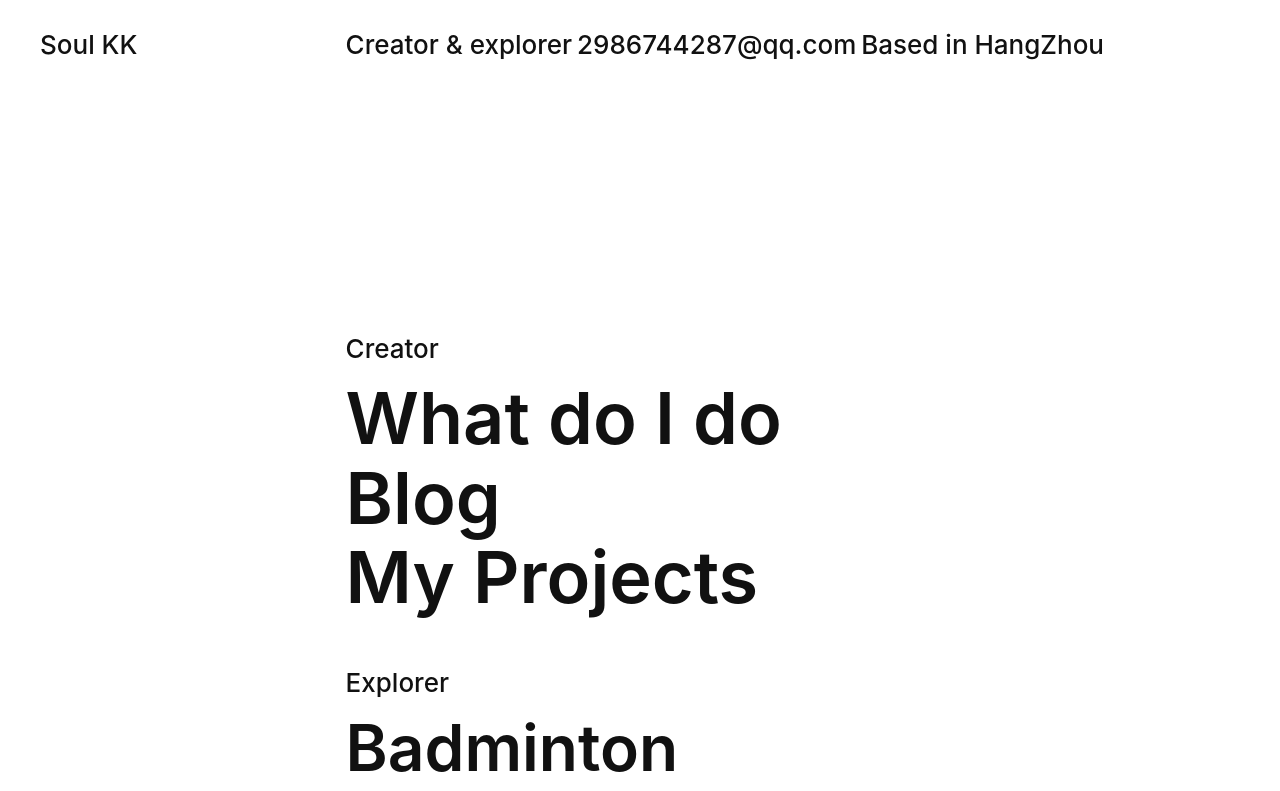
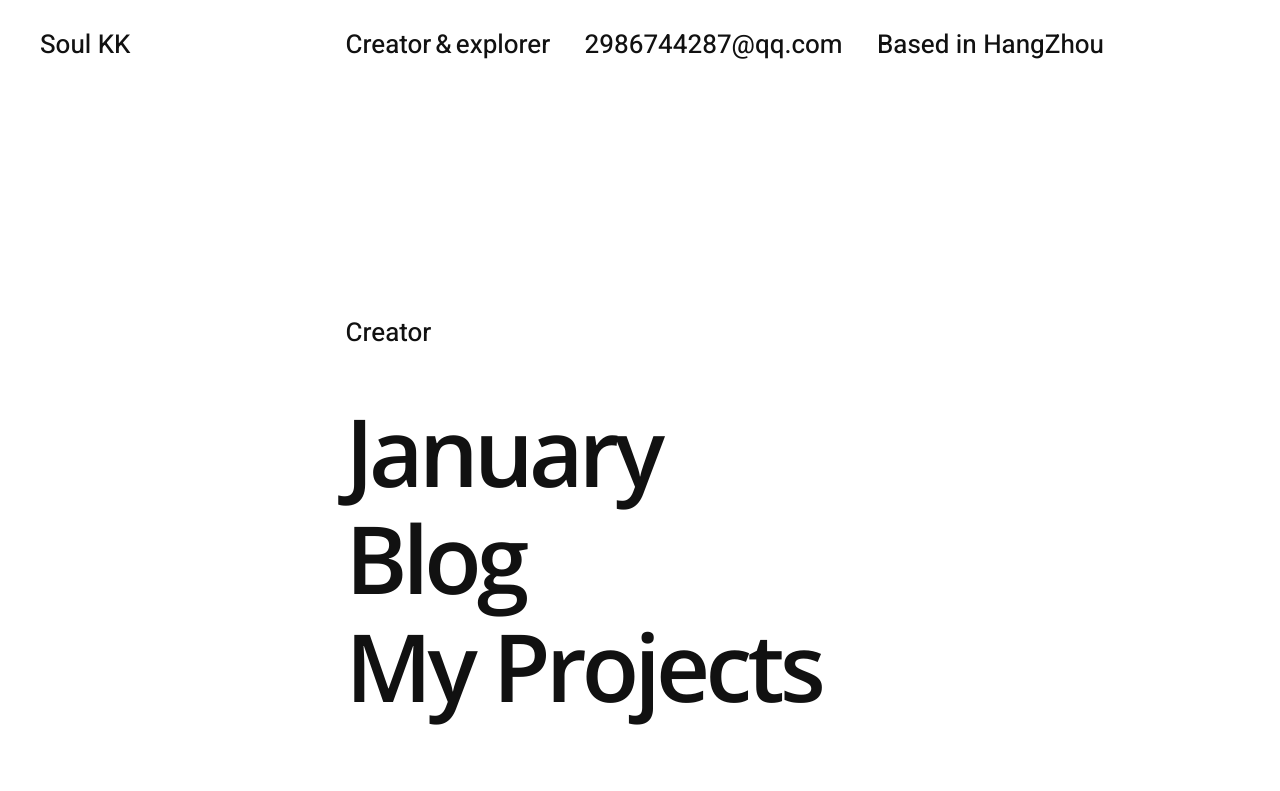
Before and after one commit to soul-kk/myWWW, a Next.js app: page / in a window 1280 px wide. Shown: the top 791 px of the page. Built offline with nearby package versions, Linux system fonts and the light colour scheme.

Commit message:
UI: 优化mainContent

```diff
--- a/src/app/globals.css
+++ b/src/app/globals.css
@@ -1,12 +1,31 @@
 @import "tailwindcss";
+
+@font-face {
+  font-family: "Roboto";
+  src: url("/fonts/Roboto-VariableFont_wdth,wght.ttf") format("truetype");
+  font-weight: 100 900;
+  font-style: normal;
+  font-display: swap;
+}
+
+@font-face {
+  font-family: "Open Sans";
+  src: url("/fonts/OpenSans-VariableFont_wdth,wght.ttf") format("truetype");
+  font-weight: 100 900;
+  font-style: normal;
+  font-display: swap;
+}
 
 @theme {
   --color-ink: #111111;
   --color-paper: #ffffff;
+  --font-roboto: "Roboto", sans-serif;
+  --font-open-sans: "Open Sans", sans-serif;
 }
 
 html {
-  font-family: -apple-system, BlinkMacSystemFont, "SF Pro Text", "Helvetica Neue", Arial, sans-serif;
+  font-family: "Roboto", sans-serif;
+  font-weight: 450;
 }
 
 body {
--- a/src/components/Footer.tsx
+++ b/src/components/Footer.tsx
@@ -48,7 +48,7 @@ export default function Footer() {
         <div className="mb-8">
           <Link
             href={`mailto:${siteData.email}`}
-            className="text-[36px] font-medium tracking-[-0.01em]"
+            className="text-[36px] tracking-[-0.01em]"
           >
             {siteData.email}
           </Link>
--- a/src/components/Header.tsx
+++ b/src/components/Header.tsx
@@ -2,14 +2,14 @@ import { siteData } from "@/lib/data";
 
 export default function Header() {
   return (
-    <header className="col-span-full grid grid-cols-subgrid text-[26px] font-medium text-ink whitespace-nowrap">
+    <header className="col-span-full grid grid-cols-subgrid text-[26px] text-ink whitespace-nowrap">
 
       <div id="header-left" className="self-center py-[25px] pl-10 pr-5">
         {siteData.name}
       </div>
 
       <div id="header-right" className="flex items-center justify-between py-[25px] pr-44">
-        <div>Creator &amp; explorer</div>
+        <div>Creator<span className="px-1">&amp;</span>explorer</div>
         <div>2986744287@qq.com</div>
         <div>Based in HangZhou</div>
 
--- a/src/components/MainContent.tsx
+++ b/src/components/MainContent.tsx
@@ -1,43 +1,39 @@
 import Link from "next/link";
 import SectionLabel from "@/components/SectionLabel";
 import { creatorItems, explorerItems } from "@/lib/data";
+import TabLabel from "./TabLabel";
 
 export default function MainContent() {
   // No padding-left needed — grid placement in col2 already aligns with Creator & explorer
   return (
-    <main className="pt-60 pr-20 pb-20">
+    <main className="pt-28 pr-20 pb-20">
       {/* CREATOR section */}
       <section className="mb-12">
         <SectionLabel>Creator</SectionLabel>
-        <ul className="list-none flex flex-col gap-1">
+
+        <div className="flex flex-col gap-1">
           {creatorItems.map((item) => (
-            <li key={item.label}>
-              <Link
-                href={item.href}
-                className="text-[72px] font-semibold leading-[1.05] text-ink block"
-              >
+            <TabLabel key={item.label}>
+              <Link href={item.href}>
                 {item.label}
               </Link>
-            </li>
+            </TabLabel>
           ))}
-        </ul>
+        </div>
       </section>
 
       {/* EXPLORER section */}
       <section>
         <SectionLabel>Explorer</SectionLabel>
-        <ul className="list-none flex flex-col gap-1">
+        <div className=" flex flex-col gap-1">
           {explorerItems.map((item) => (
-            <li key={item.label}>
-              <Link
-                href={item.href}
-                className="text-[64px] font-semibold leading-[1.05] text-ink block"
-              >
+            <TabLabel key={item.label}>
+              <Link href={item.href}>
                 {item.label}
               </Link>
-            </li>
+            </TabLabel>
           ))}
-        </ul>
+        </div>
       </section>
     </main>
   );
--- a/src/components/SectionLabel.tsx
+++ b/src/components/SectionLabel.tsx
@@ -1,6 +1,6 @@
 export default function SectionLabel({ children }: { children: React.ReactNode }) {
   return (
-    <p className="text-[26px] font-medium mb-3">
+    <p className="text-[26px] mb-12 mt-28">
       {children}
     </p>
   );
--- /dev/null
+++ b/src/components/TabLabel.tsx
@@ -0,0 +1,7 @@
+export default function TabLabel({ children }: { children: React.ReactNode }) {
+  return (
+    <p className="font-open-sans text-[94px] font-semibold leading-[1.1] tracking-tighter">
+      {children}
+    </p>
+  );
+}
--- a/src/lib/data.ts
+++ b/src/lib/data.ts
@@ -10,7 +10,7 @@ export const siteData = {
 };
 
 export const creatorItems = [
-  { label: "What do I do", href: "#" },
+  { label: "January", href: "#" },
   { label: "Blog", href: "#" },
   { label: "My Projects", href: "#" },
 ];
```
Also changed, not shown: public/fonts/OpenSans-VariableFont_wdth,wght.ttf (added), public/fonts/Roboto-VariableFont_wdth,wght.ttf (added).
